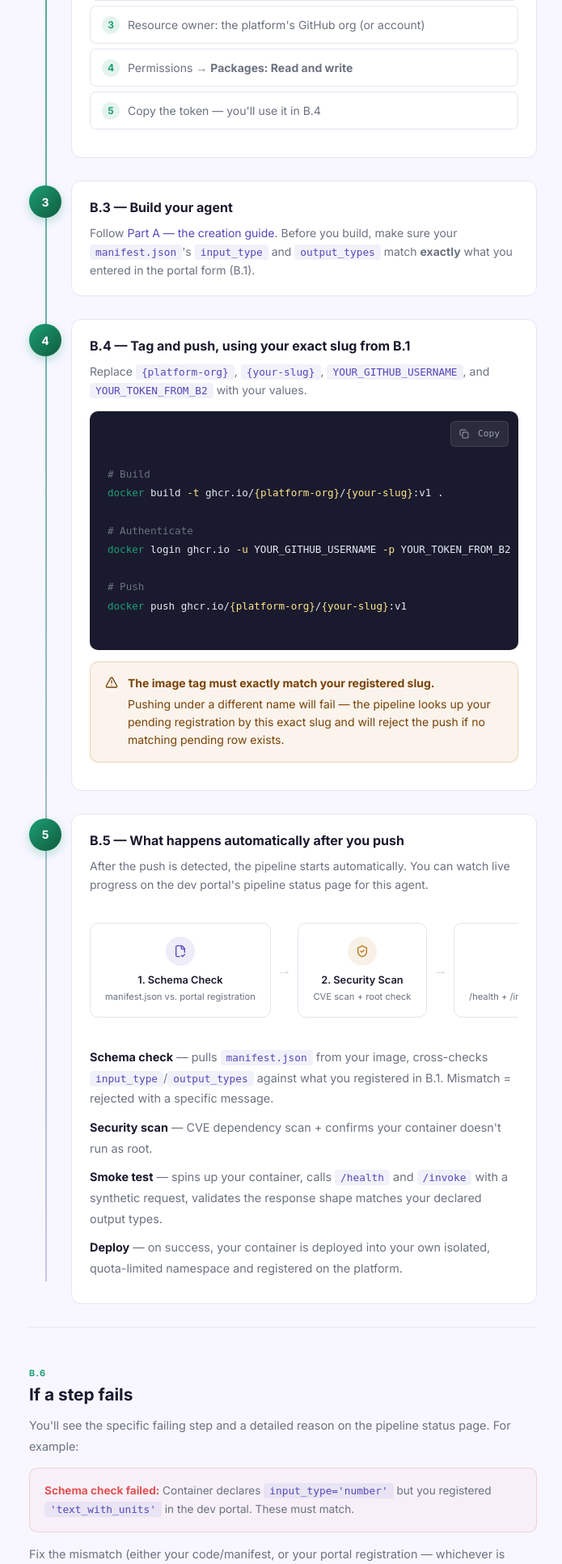
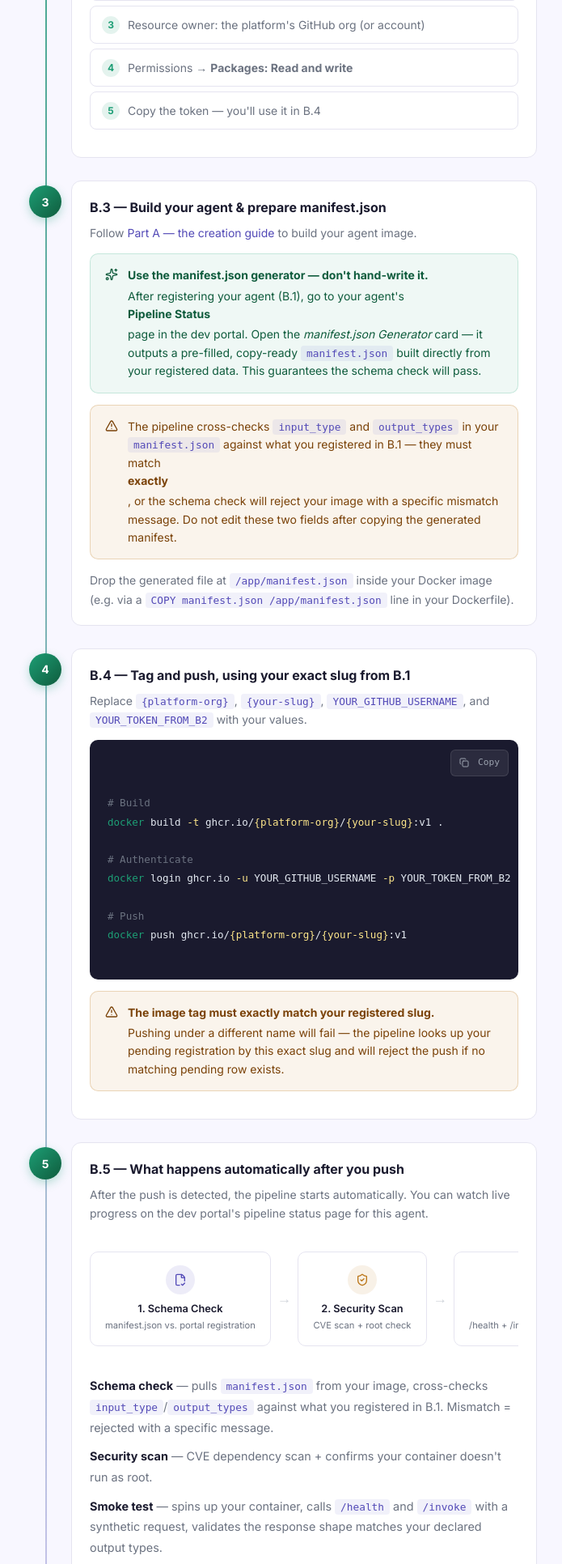
Before and after one commit to MohammadAil67/excellstudy, a Django app: page /developer/guides/deploy/ in a window 1280 px wide. Shown: the part 1349-3281 px from the top of the page at 81% size, without its empty margins (560-1255 px from the left). Run offline with Django 5.2, Linux system fonts and the light colour scheme; some libraries are stand-ins or nearby versions.

Commit message:
Update B.3 in deploy guide to recommend manifest.json generator on pipeline status page instead of hand-writing the file

```diff
--- a/edtech_platform/templates/developer/deploy_guide.html
+++ b/edtech_platform/templates/developer/deploy_guide.html
@@ -295,9 +295,35 @@
       <div class="deploy-step" id="b3">
         <div class="step-bubble">3</div>
         <div class="step-card">
-          <div class="step-card-title">B.3 — Build your agent</div>
+          <div class="step-card-title">B.3 — Build your agent &amp; prepare manifest.json</div>
           <div class="step-card-desc">
-            Follow <a href="{% url 'developer:creation-guide' %}" style="color:var(--primary);">Part A — the creation guide</a>. Before you build, make sure your <code class="inline">manifest.json</code>'s <code class="inline">input_type</code> and <code class="inline">output_types</code> match <strong>exactly</strong> what you entered in the portal form (B.1).
+            Follow <a href="{% url 'developer:creation-guide' %}" style="color:var(--primary);">Part A — the creation guide</a> to build your agent image.
+          </div>
+
+          <!-- Manifest generator callout -->
+          <div class="callout callout-tip" style="margin-top:14px;">
+            <i data-lucide="sparkles" style="width:16px;height:16px;flex-shrink:0;margin-top:2px;"></i>
+            <div>
+              <strong>Use the manifest.json generator — don't hand-write it.</strong>
+              After registering your agent (B.1), go to your agent's <strong>Pipeline Status</strong> page in the dev portal.
+              Open the <em>manifest.json Generator</em> card — it outputs a pre-filled, copy-ready <code class="inline">manifest.json</code>
+              built directly from your registered data. This guarantees the schema check will pass.
+            </div>
+          </div>
+
+          <div class="callout callout-warn" style="margin-top:8px;">
+            <i data-lucide="alert-triangle" style="width:16px;height:16px;flex-shrink:0;margin-top:2px;"></i>
+            <div>
+              The pipeline cross-checks <code class="inline">input_type</code> and <code class="inline">output_types</code>
+              in your <code class="inline">manifest.json</code> against what you registered in B.1 — they must match
+              <strong>exactly</strong>, or the schema check will reject your image with a specific mismatch message.
+              Do not edit these two fields after copying the generated manifest.
+            </div>
+          </div>
+
+          <div class="step-card-desc" style="margin-top:12px;">
+            Drop the generated file at <code class="inline">/app/manifest.json</code> inside your Docker image
+            (e.g. via a <code class="inline">COPY manifest.json /app/manifest.json</code> line in your Dockerfile).
           </div>
         </div>
       </div>
```
